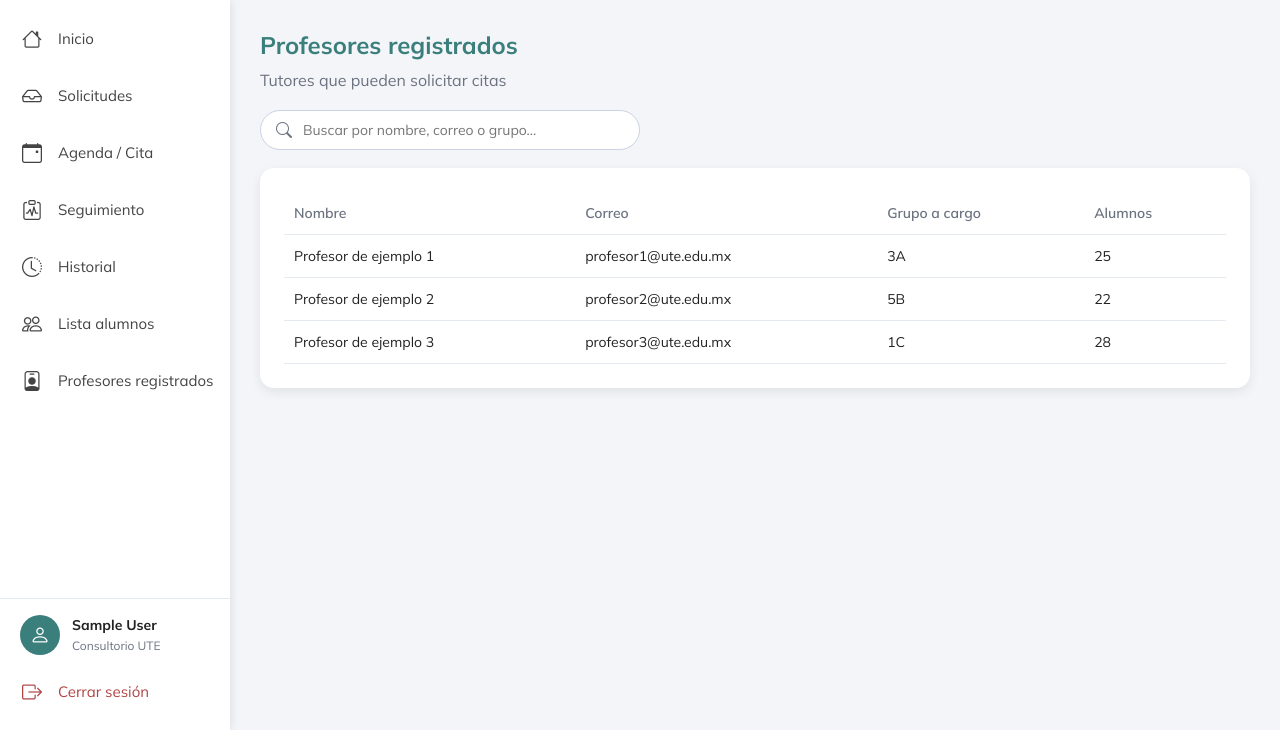
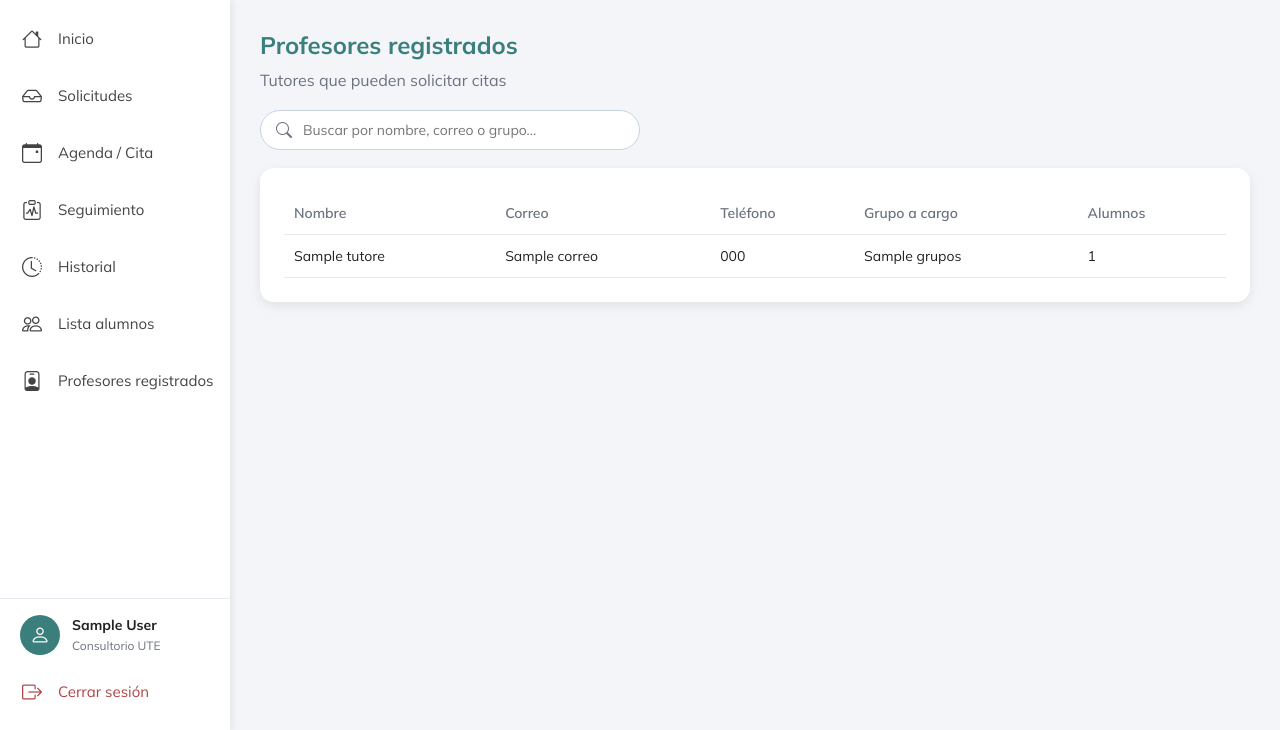
Before and after one commit to Nestor-UTE/Agenda_Psico_UTE, a Flask app: template templates/lista_profesores.html in a window 1280 px wide. Shown: the part 70-800 px from the top of the page. Run offline with Flask 3, Linux system fonts and the light colour scheme; the visitor is signed in with stand-in values (Sample User, id 1); the template is opened without the code that fills it: most values are stand-ins (such as "Sample title", 1, 10 or a date in 2020).

Commit message:
Profesores registrados leyendo los tutores de la BD con teléfono
- Método Tutor.obtener_resumen() con JOIN a alumnos (grupos y total de alumnos)
- Ruta /panel-psicologa/profesores usa los datos reales
- Tabla con columna nueva de teléfono del tutor

```diff
--- a/app.py
+++ b/app.py
@@ -59,7 +59,8 @@ def lista_alumnos():
 @app.route("/panel-psicologa/profesores")
 @login_requerido("psicologa")
 def profesores():
-    return render_template("lista_profesores.html", pagina="profesores")
+    tutores = Tutor.obtener_resumen()
+    return render_template("lista_profesores.html", pagina="profesores", tutores=tutores)
 
 
 @app.route("/panel-profesor")
--- a/templates/lista_profesores.html
+++ b/templates/lista_profesores.html
@@ -19,29 +19,25 @@
           <tr>
             <th>Nombre</th>
             <th>Correo</th>
+            <th>Teléfono</th>
             <th>Grupo a cargo</th>
             <th>Alumnos</th>
           </tr>
         </thead>
         <tbody id="tabla-datos">
+          {% for t in tutores %}
           <tr>
-            <td>Profesor de ejemplo 1</td>
-            <td>profesor1@ute.edu.mx</td>
-            <td>3A</td>
-            <td>25</td>
+            <td>{{ t.nombre }}</td>
+            <td>{{ t.correo }}</td>
+            <td>{{ t.telefono }}</td>
+            <td>{{ t.grupos or '—' }}</td>
+            <td>{{ t.total_alumnos }}</td>
           </tr>
+          {% else %}
           <tr>
-            <td>Profesor de ejemplo 2</td>
-            <td>profesor2@ute.edu.mx</td>
-            <td>5B</td>
-            <td>22</td>
+            <td colspan="5">Todavía no hay tutores registrados.</td>
           </tr>
-          <tr>
-            <td>Profesor de ejemplo 3</td>
-            <td>profesor3@ute.edu.mx</td>
-            <td>1C</td>
-            <td>28</td>
-          </tr>
+          {% endfor %}
         </tbody>
       </table>
     </div>
```
Also changed, not shown: models/coceptos_clases.txt (+9 -0 lines), models/tutor.py (+28 -0 lines).
